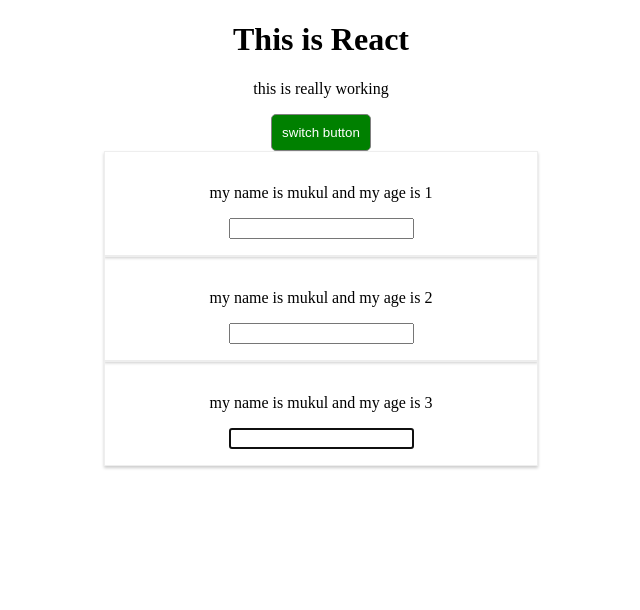
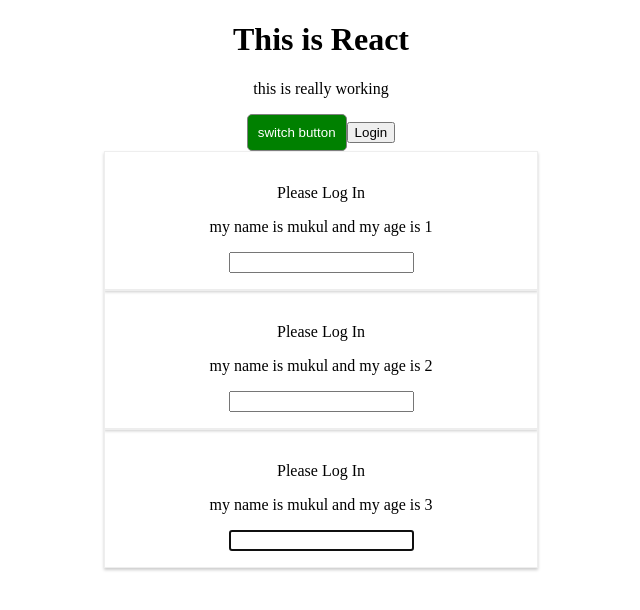
Before and after one commit to mukulietlucknow/first-app, a React (Create React App) app: page / in a window 1280 px wide. Both pictures are taken after a click on the button "switch button". Shown: the top 610 px of the page, without its empty margins (319-959 px from the left). Built offline with nearby package versions, Linux system fonts and the light colour scheme.

Commit message:
context API

```diff
--- a/src/Components/Cockpit/Cockpit.js
+++ b/src/Components/Cockpit/Cockpit.js
@@ -1,4 +1,4 @@
-import React , {useEffect} from 'react';
+import React , {useEffect , useRef} from 'react';
 import classes from './Cockpit.module.css';
 
 const cockpit = (props) => {
@@ -18,6 +18,7 @@
             <button
             className = {classes.Button}
             onClick={props.toggle}>switch button</button>
+            <button onClick = {props.login}>Login</button>
         </div>
 
     );
--- a/src/Components/Persons/Person/Person.js
+++ b/src/Components/Persons/Person/Person.js
@@ -3,6 +3,7 @@
 import Aux from '../../../hoc/Auxilary'
 import withClass from '../../../hoc/WithClass';
 import PropTypes from 'prop-types'
+import authContext from '../../../context/auth-context';
 
 
 
@@ -22,6 +23,10 @@
 
         return (
                 <Aux>
+                    <authContext.Consumer>
+                        {(context) => context.authenticated ? <p>Authenticated</p> : <p>Please Log In</p>}
+                    </authContext.Consumer>
+                    {/* {this.props.isAuth ? <p>Authenticated</p> : <p>Please Log In</p> } */}
                     <p
                         key= "i11"
                         onClick={this.props.click}>my name is {this.props.name} and my age is {this.props.age}
--- a/src/Components/Persons/Persons.js
+++ b/src/Components/Persons/Persons.js
@@ -11,6 +11,7 @@
                   age = {person.age}
                   key={person.id}
                   changed = {(event) => this.props.changed(event , person.id)}
+                  isAuth = {this.props.authenticated}
                 />
               })
         );
--- a/src/containers/App.js
+++ b/src/containers/App.js
@@ -5,6 +5,7 @@
 import Cockpit from '../Components/Cockpit/Cockpit';
 import withClass from '../hoc/WithClass';
 import Aux from '../hoc/Auxilary';
+import authContext from '../context/auth-context';
 
 class App extends Component {
 
@@ -26,7 +27,8 @@
       {id : '2' ,name : "mukul" , age : "2"},
       {id : '3' ,name : "mukul" , age : "3"}
     ],
-    showPerson : false
+    showPerson : false,
+    authenticated : false
   }
 
   nameChangedHandler = (event , id) => {
@@ -64,6 +66,10 @@
     this.setState({person : people});
   }
 
+  loginHandler = () => {
+    this.setState({authenticated : true});
+  };
+
   render(){
 
     console.log("render function");
@@ -98,17 +104,24 @@
           person={this.state.person}
           changed = {this.nameChangedHandler}
           clicked = {this.deletePersonHandler}
+          isAuthenticated = {this.state.authenticated}
            />
         </div>
       )
     }
     return (
         <Aux classes={classes.App}>
+          <authContext.Provider value={{
+            authenticated: this.state.authenticated ,
+            login: this.loginHandler}}>
           <Cockpit
           person={this.state.person}
           toggle = {this.toggleHandler}
+          login = {this.loginHandler}
           />
+
           {persons}
+          </authContext.Provider>
         </Aux>
       //React.createElement('div' , {className: 'App'}, React.createElement('h1' , {className: 'App'} , "Hi my name is mukul")  )
     );
--- /dev/null
+++ b/src/context/auth-context.js
@@ -0,0 +1,8 @@
+import React from "react";
+
+const authContext = React.createContext({
+    authenticated : false,
+    login: () => {}
+});
+
+export default authContext;
```
